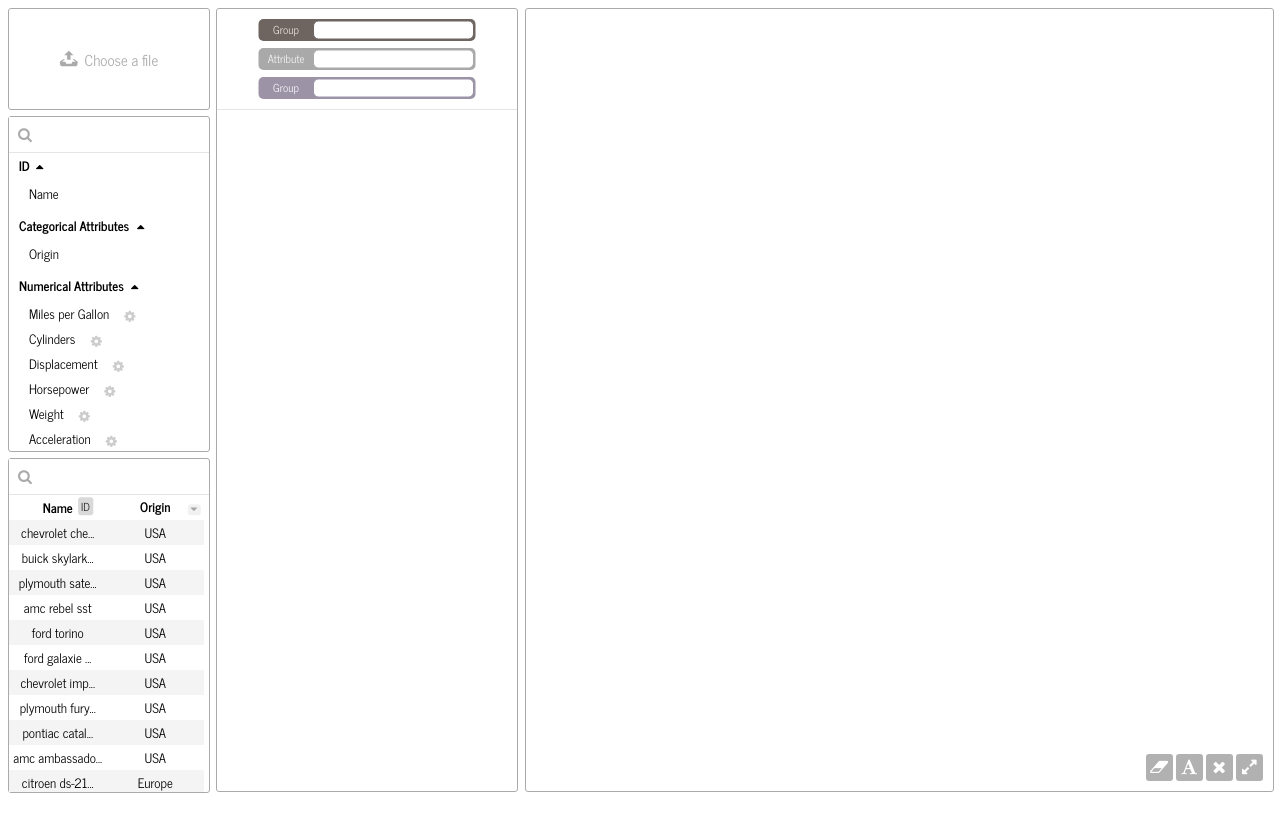
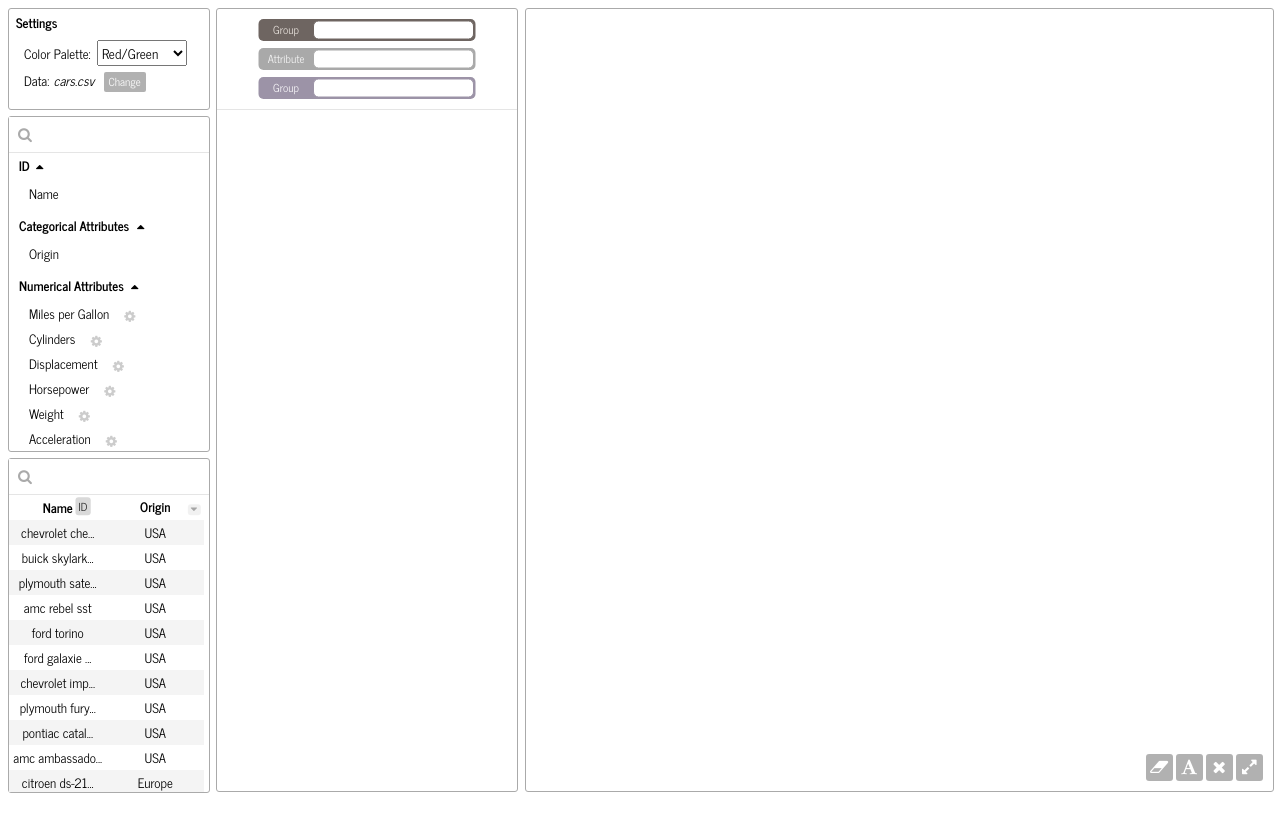
Before and after one commit to DuetPairComp/DuetPairComp.github.io, a plain HTML site: page index.html in a window 1280 px wide. Drawn offline with Linux system fonts and the light colour scheme.

Commit message:
UI changes

```diff
--- a/css/style.css
+++ b/css/style.css
@@ -39,23 +39,68 @@ div.noselection {
 
 /* load data menu */
 
-#load-data-menu {
+#setting-menu {
     position: relative;
+    font-size: 0px;
 }
 
-#load-data-menu .container {
+#setting-menu .header {
     position: absolute;
-    left: 50%;
-    top: 50%;
+    left: 7px;
+    top: 3px;
 
-    -webkit-transform: translate(-50%, -50%);
-    -moz-transform: translate(-50%, -50%);
-    -ms-transform: translate(-50%, -50%);
-    -o-transform: translate(-50%, -50%);
-    transform: translate(-50%, -50%);
+    font-size: 13px;
+    font-weight: bold;
 }
 
-/* file-selector */
+#setting-menu .color-menu {
+    position: absolute;
+    top: 31px;
+    left: 15px;
+    font-size: 13px;
+}
+
+#setting-menu .color-menu .title {
+    padding-right: 3px;
+}
+
+#setting-menu .color-menu select {
+    width: 90px;
+    outline: none;
+    font-family: 'News Cycle', Arial;
+}
+
+#setting-menu .file-menu {
+    position: absolute;
+    top: 61px;
+    left: 15px;
+    font-size: 13px;
+}
+
+#setting-menu .file-menu .title {
+    padding-right: 1px;
+}
+
+#setting-menu .file-menu #file-name {
+    font-style: italic;
+    padding-right: 6px;
+}
+
+#setting-menu .change-file-button {
+    font-size: 11px;
+    padding-left: 5px;
+    padding-right: 5px;
+    padding-bottom: 2px;
+    border-radius: 2px;
+    opacity: 0.3;
+    color: white;
+    background-color: black;
+    cursor: pointer;
+}
+
+#setting-menu .change-file-button:hover {
+    opacity: 1;
+}
 
 #file-selector {
     width: 0.1px;
@@ -64,29 +109,6 @@ div.noselection {
     overflow: hidden;
     position: absolute;
     z-index: -1;
-}
-
-#file-selector + label {
-    max-width: 80%;
-    font-size: 15px;
-    text-overflow: ellipsis;
-    white-space: nowrap;
-    cursor: pointer;
-    color: #aaaaaa;
-}
-
-#file-selector + label svg {
-    width: 18px;
-    height: 18px;
-    vertical-align: middle;
-    fill: currentColor;
-    margin-top: -6px;
-    margin-right: 3px;
-}
-
-#file-selector.selected + label,
-#file-selector + label:hover {
-    color: black;
 }
 
 /* data table */
--- a/index.html
+++ b/index.html
@@ -21,21 +21,21 @@
 <body>
 	<div id="col1" class="noselection">
 
-		<div id="load-data-menu" class="ui-view remove-tag-zone">
-
-			<div class="container">
-
-				<input type="file" id="file-selector" />
-
-				<label for="file-selector">
-					<svg xmlns="http://www.w3.org/2000/svg" width="20" height="17" viewBox="0 0 20 17">
-						<path d="M10 0l-5.2 4.9h3.3v5.1h3.8v-5.1h3.3l-5.2-4.9zm9.3 11.5l-3.2-2.1h-2l3.4 2.6h-3.5c-.1 0-.2.1-.2.1l-.8 2.3h-6l-.8-2.2c-.1-.1-.1-.2-.2-.2h-3.6l3.4-2.6h-2l-3.2 2.1c-.4.3-.7 1-.6 1.5l.6 3.1c.1.5.7.9 1.2.9h16.3c.6 0 1.1-.4 1.3-.9l.6-3.1c.1-.5-.2-1.2-.7-1.5z"/>
-					</svg>
-					<span>Choose a file</span>
-				</label>
-
+		<div id="setting-menu" class="ui-view remove-tag-zone">
+			<div class="header">Settings</div>
+			<div class="color-menu">
+				<span class="title">Color Palette:</span>
+				<select>
+					<option value="red-green">Red/Green</option>
+					<option value="colorblind-safe">Colorblind Safe</option>
+				</select>
 			</div>
-
+			<div class="file-menu">
+				<span class="title">Data:</span>
+				<span id="file-name">cars.csv</span>
+				<input type="file" id="file-selector"/>
+				<label for="file-selector" class="change-file-button">Change</label>
+			</div>
 		</div>
 
 		<div id="attribute-list" class="ui-view">
--- a/js/fileSelectorHandler.js
+++ b/js/fileSelectorHandler.js
@@ -2,7 +2,7 @@
 
 ;(function (document, window, index) {
 	var fileSelectorEl = document.getElementById("file-selector");
-	var label = fileSelectorEl.nextElementSibling;
+	var label = document.getElementById("file-name");
 	var labelVal = label.innerHTML;
 	var reader = new FileReader();
 
@@ -15,28 +15,23 @@
   	};
 
 	fileSelectorEl.onclick = function() {
-		// highlight the label on click
-		fileSelectorEl.classList.add("selected");
+		fileSelectorEl.classList.add("selected"); // highlight the label on click
 	}
 
 	document.body.onfocus = function() {
-		// remove label highlight on return focus to document
-		fileSelectorEl.classList.remove("selected");
+		fileSelectorEl.classList.remove("selected"); // remove label highlight on return focus to document
 	}
 
 	fileSelectorEl.onchange = function(e) {
-		// change file name on select file
 		var fileName = e.target.value.split( '\\' ).pop();
-		fileName = (fileName.length > 10) ? fileName.substring(0, 10) + "..." : fileName;
 
-		if (fileName)
-			label.querySelector("span").innerHTML = fileName;
-		else
-			label.innerHTML = labelVal;
+		if (fileName !== "") {
+			var file = this.files[0];
+			var shortFileName = (fileName.length > 15) ? fileName.substring(0, 15) + "..." : fileName;
 
-		// load file into the database
-		var file = this.files[0];
-    	reader.readAsText(file);
+			label.innerHTML = shortFileName;
+			reader.readAsText(file);
+		}
 	}
 
 }(document, window, 0));
--- a/js/start.js
+++ b/js/start.js
@@ -5,7 +5,7 @@ var col1Width = 200;
 var col2Width = 300;
 var col3Width = "calc(100% - 533px)";
 
-var loadDataMenu = "100px";
+var settingMenuHeight = 100;
 
 var attributeListHeight = "calc(50% - 66.5px)";
 var attributeListMinHeight = 50;
@@ -67,11 +67,11 @@ $(function() {
 		.css("width", col3Width)
 		.css("height", full);
 
-	// load data menu
-	$("#load-data-menu")
+	// setting menu
+	$("#setting-menu")
 		.css("width", full)
-		.css("height", loadDataMenu)
-		.css("min-height", loadDataMenu)
+		.css("height", settingMenuHeight)
+		.css("min-height", settingMenuHeight)
 		.css("margin-bottom", margin + 1);
 
 	// attribute list
```
